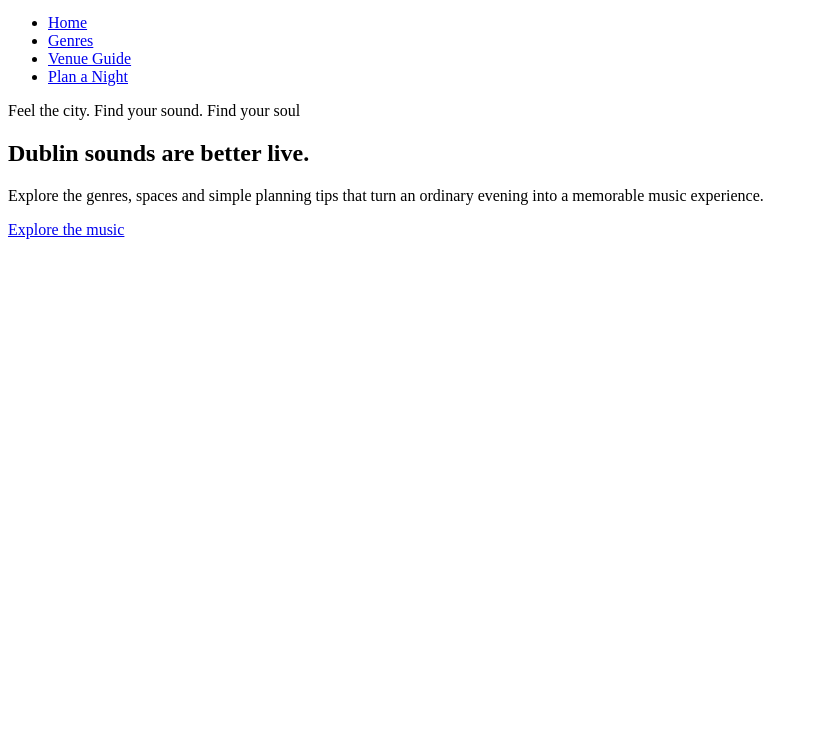
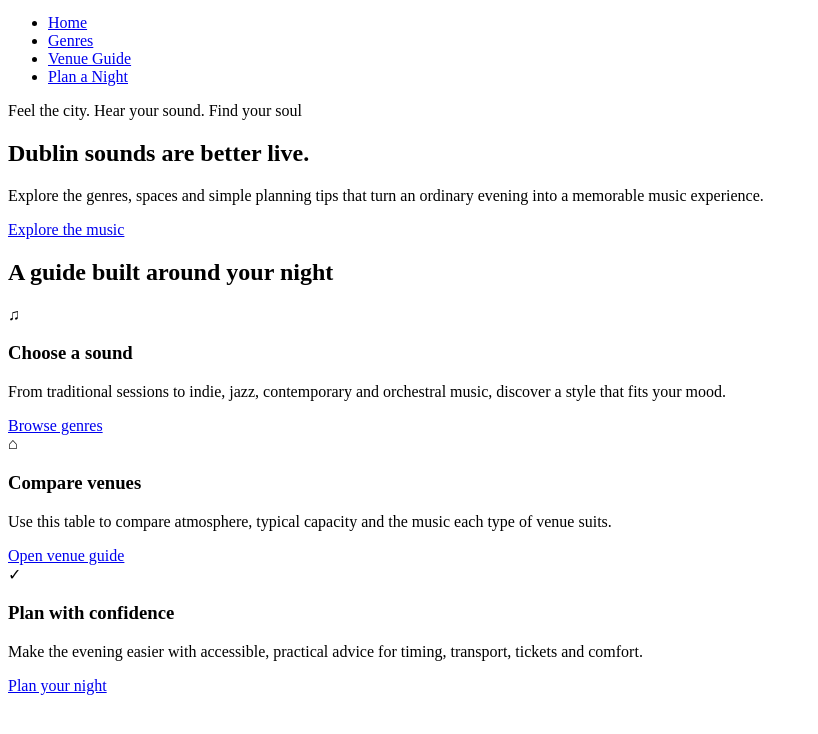
Before and after one commit to Kiki-Peart/Soundscapes_website, a plain HTML site: page index.html in a window 1280 px wide. Shown: the part 46-780 px from the top of the page, without its empty margins (0-818 px from the left). Drawn offline with Linux system fonts and the light colour scheme.

Commit message:
Add feature cards section

```diff
--- a/index.html
+++ b/index.html
@@ -3,11 +3,12 @@
 <head>
     <meta charset="utf-8">
     <meta name="viewport" content="width=device-width, initial-scale=1">
-    <title>Home | Dublin Soundscape</title>
+    <title>Home | Dublin Soundscapes</title>
 </head>
 
 <body>
 
+    <!-- Main site header and responsive Bootstrap navigation -->
     <a href="#main-content" class="skip-link">
         Skip to main content
     </a>
@@ -30,10 +31,11 @@
 
     <main id="main-content">
 
+        <!-- Hero Section -->
         <section class="hero">
 
         <p class="eyebrow">
-            Feel the city. Find your sound. Find your soul
+            Feel the city. Hear your sound. Find your soul
         </p>
 
         <h1>
@@ -51,6 +53,67 @@
 
     </section>
 
+    <!-- Features Section -->
+        <section class="features">
+
+    <h2>
+        A guide built around your night
+    </h2>
+
+    <article class="feature-card">
+
+        <div aria-hidden="true">♫</div>
+
+        <h3>Choose a sound</h3>
+
+        <p>
+            From traditional sessions to indie, jazz, contemporary and orchestral music,
+            discover a style that fits your mood.
+        </p>
+
+        <a href="genres.html">
+            Browse genres
+        </a>
+
+    </article>
+
+    <article class="feature-card">
+
+        <div aria-hidden="true">⌂</div>
+
+        <h3>Compare venues</h3>
+
+        <p>
+            Use this table to compare atmosphere,
+            typical capacity and the music each type
+            of venue suits.
+        </p>
+
+        <a href="venues.html">
+            Open venue guide
+        </a>
+
+    </article>
+
+    <article class="feature-card">
+
+        <div aria-hidden="true">✓</div>
+
+        <h3>Plan with confidence</h3>
+
+        <p>
+            Make the evening easier with accessible,
+            practical advice for timing, transport,
+            tickets and comfort.
+        </p>
+
+        <a href="planning.html">
+            Plan your night
+        </a>
+
+    </article>
+
+</section>
     </main>
 
 </body>
```
